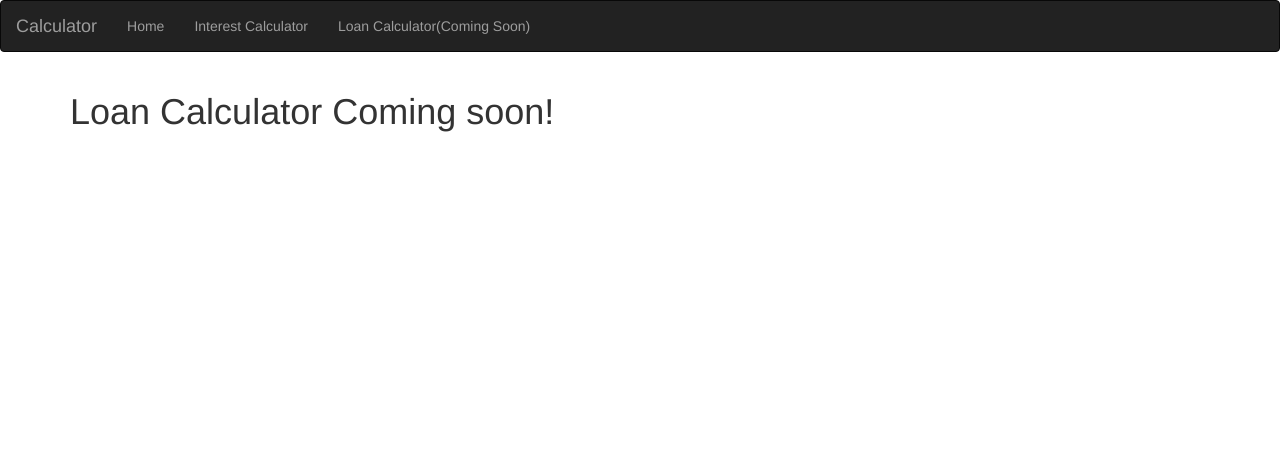
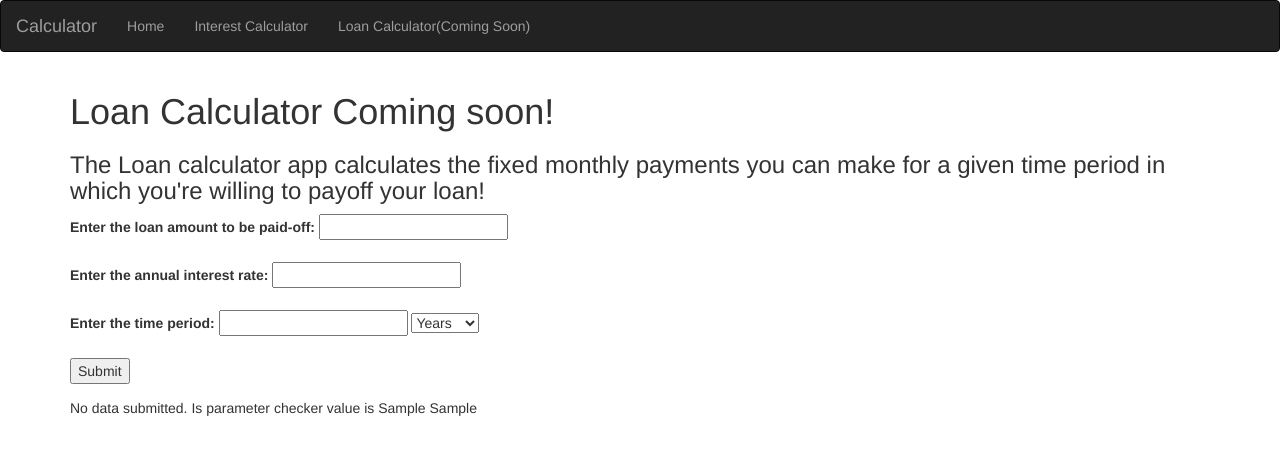
Before and after one commit to ai-is-awesome/Financial_Calculator, a Django app: template calculator_app/templates/calculator_app/loan.html in a window 1280 px wide. Shown: the top 455 px of the page. Run offline with Django 3.2, Linux system fonts and the light colour scheme; the template is opened without the code that fills it: most values are stand-ins (such as "Sample title", 1, 10 or a date in 2020); some libraries are stand-ins or nearby versions.

Commit message:
Added the logic for loan calculator. Debugging started

```diff
--- a/calculator/settings.py
+++ b/calculator/settings.py
@@ -30,7 +30,7 @@ if SECRET_KEY == None:
 # SECURITY WARNING: don't run with debug turned on in production!
 DEBUG = True
 
-ALLOWED_HOSTS = ['financial-calculator100.herokuapp.com']
+ALLOWED_HOSTS = ['financial-calculator100.herokuapp.com', 'localhost']
 
 # Application definition
 
--- a/calculator_app/templates/calculator_app/loan.html
+++ b/calculator_app/templates/calculator_app/loan.html
@@ -5,8 +5,82 @@
 
 
 <div class = "container">
+
 <h1>Loan Calculator Coming soon!</h1>
+<h3>The Loan calculator app calculates the fixed monthly payments you can make for a given time period in which
+	you're willing to payoff your loan!</h3>
 
+<form action = "{% url 'loan_calculator' %}" autocomplete = "paid-off" method = "POST">
+	{% csrf_token %}
+	<label for = "loan_amount">Enter the loan amount to be paid-off: </label>
+	<input type = "text" id = "loan_amount" name = "loan_amt">
+
+
+	<br><br>
+
+
+	<label for = "interest_rate">Enter the annual interest rate: </label>
+	<input type = "text" id = "interest_rate" name = "interest">
+
+	<br><br>
+
+	<label for = "time-period">Enter the time period: </label>
+	<input type = "text" id = "time-period" name = "time_period">
+
+	<select name = "time_interval">
+		<option value = "Years">Years</option>
+		<option value = "Months">Months</option>
+	</select>
+
+
+	<br><br>
+
+
+	<input type = "submit" value = "Submit">
+
+
+</form>
+
+
+
+
+{% if data_entered %}
+
+	{{ amount }}
+	{{ interest }}
+	{{ time_period }}
+	{{ time_interval }}
+	<br>
+	if statement reached, inputs should be dispalyed
+	<br>
+
+{% if valid_data %}
+
+	The final answer is: {{ monthly_amount }}
+	<br>
+
+{% elif not valid_data %}
+	The data entered is invalid for some reason bitch!
+	<br>
+
+{% endif %}
+
+
+{% elif not data_entered %}
+
+	No data submitted.
+{% endif %}
+
+
+
+Is parameter checker value is {{ valid_data }}
+
+
+{{ a }}
+
+
+
+<!-- ending container division -->
 </div>
 
 
```
Also changed, not shown: calculator_app/views.py (+45 -1 lines), scripts/loan_calculator.py (added, +59 -0 lines), scripts/loan_calculator_parameter_checker.py (added, +14 -0 lines).
